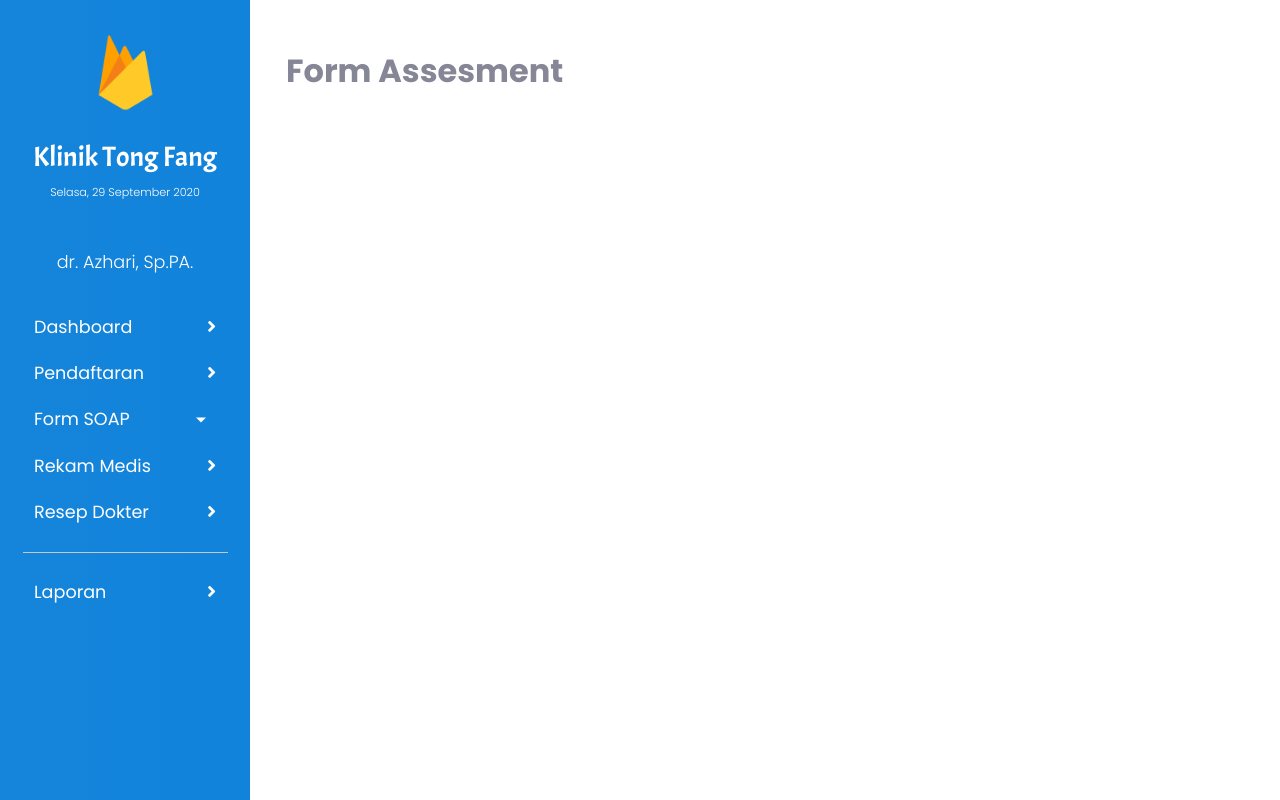
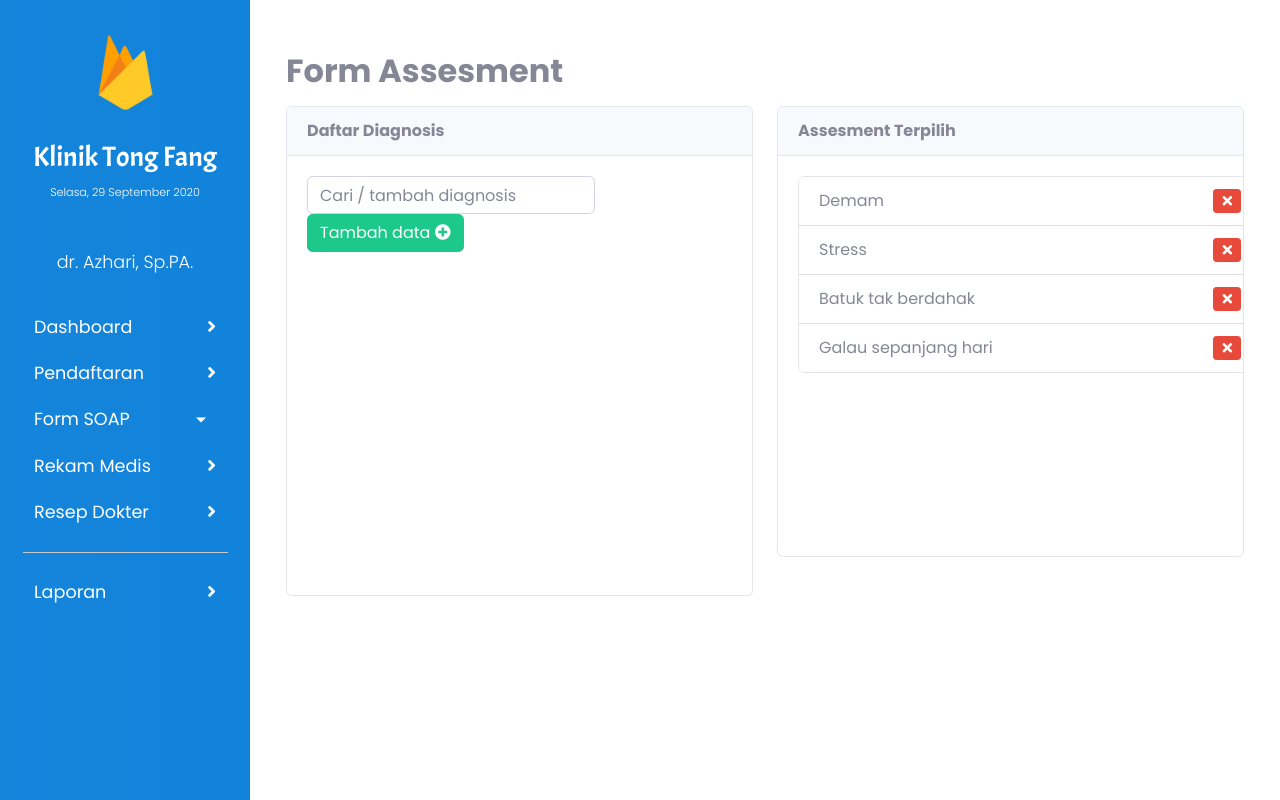
Before and after one commit to fadhfaiz/admin-rekmed-memofy, a Vue app: page /assesment in a window 1280 px wide. Built offline with nearby package versions, Linux system fonts and the light colour scheme.

Commit message:
menu assesment

```diff
--- a/public/css/style2.css
+++ b/public/css/style2.css
@@ -67,6 +67,10 @@ a:focus {
     color: #fff;
     transition: all 0.36s;
     overflow-y: scroll;
+}
+
+#sidebar::-webkit-scrollbar {
+  display: none;
 }
 
 #sidebar.active {
--- a/src/views/Assesment.vue
+++ b/src/views/Assesment.vue
@@ -10,7 +10,69 @@
       <!-- <InfoData /> -->
 
       <h2 class="my-3 font-weight-bold">Form Assesment</h2>
-
+      <div class="row">
+        <div class="col-md-6">
+          <div class="card">
+            <div class="card-header font-weight-bold">
+              Daftar Diagnosis
+            </div>
+            <div class="card-body">
+              <div class="form-inline mb-4">
+                <input type="text" th scope="col" style="width: 18rem;" class="form-control mr-1" id="cari_data_pasien" placeholder="Cari / tambah diagnosis" v-model="keluhan_pasien">
+                <router-link to="/pendaftaran"><button type="submit" class="btn btn-block btn-success">Tambah data <i
+                      class="fa fa-plus-circle"></i></button></router-link>
+              </div>
+              <div class="assesment_terpilih kiri">
+              <table v-if="keluhan_pasien != ''" class="table table-hover table-bordered">
+                <thead>
+                  <tr class="text-center bg-dark" style="color: white;">
+                    <th scope="col">ID</th>
+                    <th scope="col" style="width: 20rem;">Diagnosis</th>
+                    <th scope="col">Proses</th>
+                  </tr>
+                </thead>
+                <tbody>
+                  <tr v-for="(row, index) in pasien" :key="index">
+                    <th scope="row" class="text-center">P0{{ index+1 }}</th>
+                    <td class="text-center">{{ row.Rekam_Medis }}</td>
+                    <td class="text-center">
+                      <button class="btn btn-info btn-sm mr-2" type="button" data-toggle="modal"
+                        data-target="#proses_antrian"><i style="float: left;" class="fa fa-arrow-right"></i></button>
+                    </td>
+                  </tr>
+                </tbody>
+              </table>
+              </div>
+            </div>
+          </div>
+        </div>
+        <div class="col-md-6">
+          <div class="card">
+            <div class="card-header font-weight-bold">
+              Assesment Terpilih
+            </div>
+            <div class="card-body assesment_terpilih kanan">
+              <div class="card" style="width: 29rem;">
+                <ul class="list-group list-group-flush">
+                  <li class="list-group-item">Demam<span><button class="btn btn-danger btn-sm float-right" type="button"
+                        data-toggle="modal" data-target="#hapus_subjektif"><i style="float: left;"
+                          class="fa fa-times"></i></button></span></li>
+                  <li class="list-group-item">Stress<span><button class="btn btn-danger btn-sm float-right"
+                        type="button" data-toggle="modal" data-target="#hapus_subjektif"><i style="float: left;"
+                          class="fa fa-times"></i></button></span></li>
+                  <li class="list-group-item">Batuk tak berdahak<span><button class="btn btn-danger btn-sm float-right"
+                        type="button" data-toggle="modal" data-target="#hapus_subjektif"><i style="float: left;"
+                          class="fa fa-times"></i></button></span></li>
+                  <li class="list-group-item">Galau sepanjang hari<span><button
+                        class="btn btn-danger btn-sm float-right" type="button" data-toggle="modal"
+                        data-target="#hapus_subjektif"><i style="float: left;" class="fa fa-times"></i></button></span>
+                  </li>
+                </ul>
+              </div>
+            </div>
+          </div>
+        </div>
+      </div>
     </div>
   </div>
 </template>
@@ -23,10 +85,39 @@ export default {
   name: 'assesment',
   components: {
     SidebarNav
+  },
+  data () {
+    return {
+      pasien: [
+        { Rekam_Medis: 201801 },
+        { Rekam_Medis: 201802 },
+        { Rekam_Medis: 201803 },
+        { Rekam_Medis: 201804 },
+        { Rekam_Medis: 201805 },
+        { Rekam_Medis: 201806 }
+      ],
+      keluhan_pasien: ''
+    }
   }
 }
+
 </script>
 
 <style>
+.assesment_terpilih {
+  overflow-y: scroll;
+}
+
+/* .assesment_terpilih::-webkit-scrollbar {
+  display: none;
+} */
+
+.kanan {
+height: 400px;
+}
+
+.kiri {
+height: 299px;
+}
 
 </style>
--- a/src/views/Dashboard.vue
+++ b/src/views/Dashboard.vue
@@ -24,12 +24,12 @@
       <form>
         <div class="form-inline mb-3">
           <input type="text" class="form-control mr-3 w-75" id="cari_data_pasien" placeholder="Cari data pasien">
-          <router-link to="/pendaftaran"><button type="submit" class="btn btn-block btn-primary">Tambah data <i class="fa fa-plus-circle"></i></button></router-link>
+          <router-link to="/pendaftaran"><button type="submit" class="btn btn-block btn-success">Tambah data <i class="fa fa-plus-circle"></i></button></router-link>
         </div>
 
         <table class="table table-hover table-bordered">
           <thead>
-            <tr class="text-center bg-success" style="color: white;">
+            <tr class="text-center bg-dark" style="color: white;">
               <th scope="col">Nomor Antrian</th>
               <th scope="col">Nama Pasien</th>
               <th scope="col">Rekam Medis</th>
--- a/src/views/Plan.vue
+++ b/src/views/Plan.vue
@@ -11,6 +11,48 @@
 
       <h2 class="my-3 font-weight-bold">Form Plan</h2>
 
+      <small class="text-danger font-weight-bold mb-3">* Klik panel lain untuk membuka form tersebut.</small>
+
+      <div>
+        <div id="accordion">
+          <div class="card plan-card-kotak">
+            <div class="card-header plan-card-kotak btn btn-link plan-hover-atas" id="headingSatu" data-toggle="collapse" data-target="#collapseSatu" aria-expanded="false" aria-controls="collapseSatu">
+              <h5 class="mb-0 text-left">
+                  Rencana Diagnostik (D)
+              </h5>
+            </div>
+            <div id="collapseSatu" class="collapse show" aria-labelledby="headingSatu" data-parent="#accordion">
+              <div class="card-body plan-card-kotak">
+                Anim pariatur cliche reprehenderit, enim eiusmod high life accusamus terry richardson ad squid. 3 wolf moon officia aute, non cupidatat skateboard dolor brunch. Food truck quinoa nesciunt laborum eiusmod. Brunch 3 wolf moon tempor, sunt aliqua put a bird on it squid single-origin coffee nulla assumenda shoreditch et. Nihil anim keffiyeh helvetica, craft beer labore wes anderson cred nesciunt sapiente ea proident. Ad vegan excepteur butcher vice lomo. Leggings occaecat craft beer farm-to-table, raw denim aesthetic synth nesciunt you probably haven't heard of them accusamus labore sustainable VHS.
+              </div>
+            </div>
+          </div>
+          <div class="card plan-card-kotak">
+            <div class="card-header plan-card-kotak btn btn-link plan-hover-atas" id="headingDua" data-toggle="collapse" data-target="#collapseDua" aria-expanded="false" aria-controls="collapseDua">
+              <h5 class="mb-0 text-left">
+                  Rencana Terapi / Tindakan (Tx)
+              </h5>
+            </div>
+            <div id="collapseDua" class="collapse" aria-labelledby="headingDua" data-parent="#accordion">
+              <div class="card-body plan-card-kotak">
+                Anim pariatur cliche reprehenderit, enim eiusmod high life accusamus terry richardson ad squid. 3 wolf moon officia aute, non cupidatat skateboard dolor brunch. Food truck quinoa nesciunt laborum eiusmod. Brunch 3 wolf moon tempor, sunt aliqua put a bird on it squid single-origin coffee nulla assumenda shoreditch et. Nihil anim keffiyeh helvetica, craft beer labore wes anderson cred nesciunt sapiente ea proident. Ad vegan excepteur butcher vice lomo. Leggings occaecat craft beer farm-to-table, raw denim aesthetic synth nesciunt you probably haven't heard of them accusamus labore sustainable VHS.
+              </div>
+            </div>
+          </div>
+          <div class="card plan-card-kotak">
+            <div class="card-header plan-card-kotak btn btn-link plan-hover-atas" id="headingTiga" data-toggle="collapse" data-target="#collapseTiga" aria-expanded="true" aria-controls="collapseTiga">
+              <h5 class="mb-0 text-left">
+                  Rencana Edukasi (E)
+              </h5>
+            </div>
+            <div id="collapseTiga" class="collapse" aria-labelledby="headingTiga" data-parent="#accordion">
+              <div class="card-body plan-card-kotak">
+                Anim pariatur cliche reprehenderit, enim eiusmod high life accusamus terry richardson ad squid. 3 wolf moon officia aute, non cupidatat skateboard dolor brunch. Food truck quinoa nesciunt laborum eiusmod. Brunch 3 wolf moon tempor, sunt aliqua put a bird on it squid single-origin coffee nulla assumenda shoreditch et. Nihil anim keffiyeh helvetica, craft beer labore wes anderson cred nesciunt sapiente ea proident. Ad vegan excepteur butcher vice lomo. Leggings occaecat craft beer farm-to-table, raw denim aesthetic synth nesciunt you probably haven't heard of them accusamus labore sustainable VHS.
+              </div>
+            </div>
+          </div>
+        </div>
+      </div>
     </div>
   </div>
 </template>
@@ -23,10 +65,51 @@ export default {
   name: 'plan',
   components: {
     SidebarNav
+  },
+  data () {
+    return {
+      pasien: [
+        { Rekam_Medis: 201801 },
+        { Rekam_Medis: 201802 },
+        { Rekam_Medis: 201803 },
+        { Rekam_Medis: 201804 },
+        { Rekam_Medis: 201805 },
+        { Rekam_Medis: 201806 }
+      ],
+      keluhan_pasien: ''
+    }
   }
 }
+
 </script>
 
 <style>
+.assesment_terpilih {
+  overflow-y: scroll;
+}
 
+/* .assesment_terpilih::-webkit-scrollbar {
+  display: none;
+} */
+
+.kanan {
+  height: 400px;
+}
+
+.plan-card-kotak {
+  border-radius: 0px;
+}
+
+a {
+  text-decoration: none;
+}
+
+.plan-hover-atas {
+  background-color: #28a745;
+  border-radius: 0px !important;
+  color: #fff !important;
+}
+.plan-hover-atas:hover {
+  background-color: #15c73c;
+}
 </style>
--- a/src/views/Rekmed.vue
+++ b/src/views/Rekmed.vue
@@ -40,7 +40,7 @@
 
         <table class="table table-hover table-bordered">
           <thead>
-            <tr class="text-center bg-success" style="color: white;">
+            <tr class="text-center bg-dark" style="color: white;">
               <th scope="col">ID Rekam Medis</th>
               <th scope="col">Nama Pasien</th>
               <th scope="col">Alamat</th>
--- a/src/views/Subjektif.vue
+++ b/src/views/Subjektif.vue
@@ -12,23 +12,23 @@
       <h2 class="my-3 font-weight-bold">Form Subjektif</h2>
 
       <form>
-        <div class="form-inline mb-3">
+        <div class="form-inline mb-4">
           <input type="text" class="form-control mr-3 w-75" id="cari_data_pasien" placeholder="Keluhan pasien">
           <router-link to="/pendaftaran"><button type="submit" class="btn btn-block btn-success">Tambah data <i
                 class="fa fa-plus-circle"></i></button></router-link>
         </div>
 
-        <div class="card">
+        <div class="card" id="subjektif-page">
           <div class="card-header">
             <i style="float: left;" class="fa fa-id-card"></i>
           </div>
           <div class="card-body">
             <div class="card" style="width: 24rem;">
               <ul class="list-group list-group-flush">
-                <li class="list-group-item">Demam<span><button class="btn btn-danger btn-sm float-right" type="button" data-toggle="modal" data-target="#hapus_subjektif">X</button></span></li>
-                <li class="list-group-item">Stress<span><button class="btn btn-danger btn-sm float-right" type="button" data-toggle="modal" data-target="#hapus_subjektif">X</button></span></li>
-                <li class="list-group-item">Batuk tak berdahak<span><button class="btn btn-danger btn-sm float-right" type="button" data-toggle="modal" data-target="#hapus_subjektif">X</button></span></li>
-                <li class="list-group-item">Galau sepanjang hari<span><button class="btn btn-danger btn-sm float-right" type="button" data-toggle="modal" data-target="#hapus_subjektif">X</button></span></li>
+                <li class="list-group-item">Demam<span><button class="btn btn-danger btn-sm float-right" type="button" data-toggle="modal" data-target="#hapus_subjektif"><i style="float: left;" class="fa fa-times"></i></button></span></li>
+                <li class="list-group-item">Stress<span><button class="btn btn-danger btn-sm float-right" type="button" data-toggle="modal" data-target="#hapus_subjektif"><i style="float: left;" class="fa fa-times"></i></button></span></li>
+                <li class="list-group-item">Batuk tak berdahak<span><button class="btn btn-danger btn-sm float-right" type="button" data-toggle="modal" data-target="#hapus_subjektif"><i style="float: left;" class="fa fa-times"></i></button></span></li>
+                <li class="list-group-item">Galau sepanjang hari<span><button class="btn btn-danger btn-sm float-right" type="button" data-toggle="modal" data-target="#hapus_subjektif"><i style="float: left;" class="fa fa-times"></i></button></span></li>
               </ul>
             </div>
           </div>
@@ -74,5 +74,8 @@ export default {
 </script>
 
 <style>
-
+#subjektif-page {
+  overflow-y: scroll;
+  height: 400px;
+}
 </style>
```
